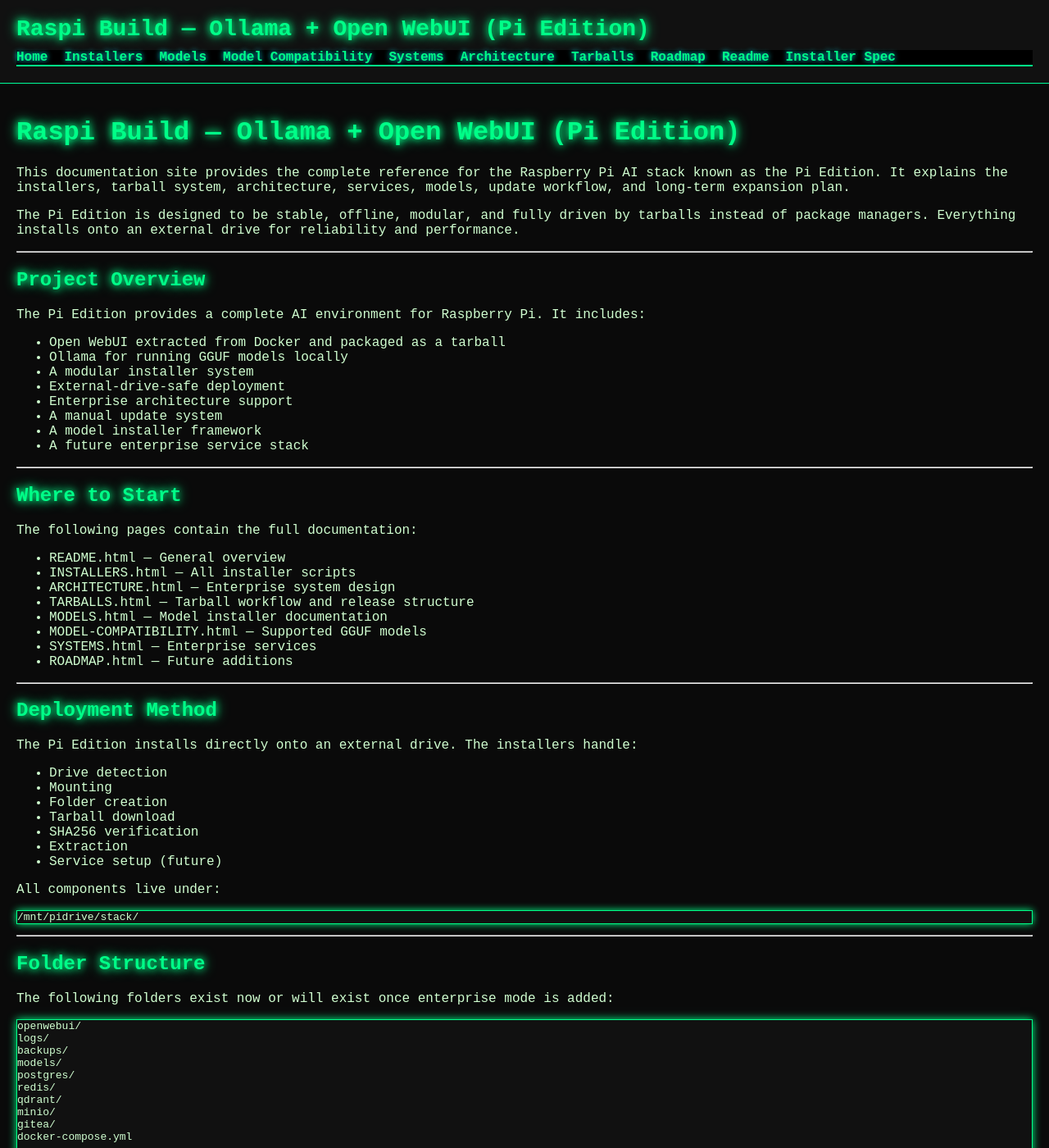
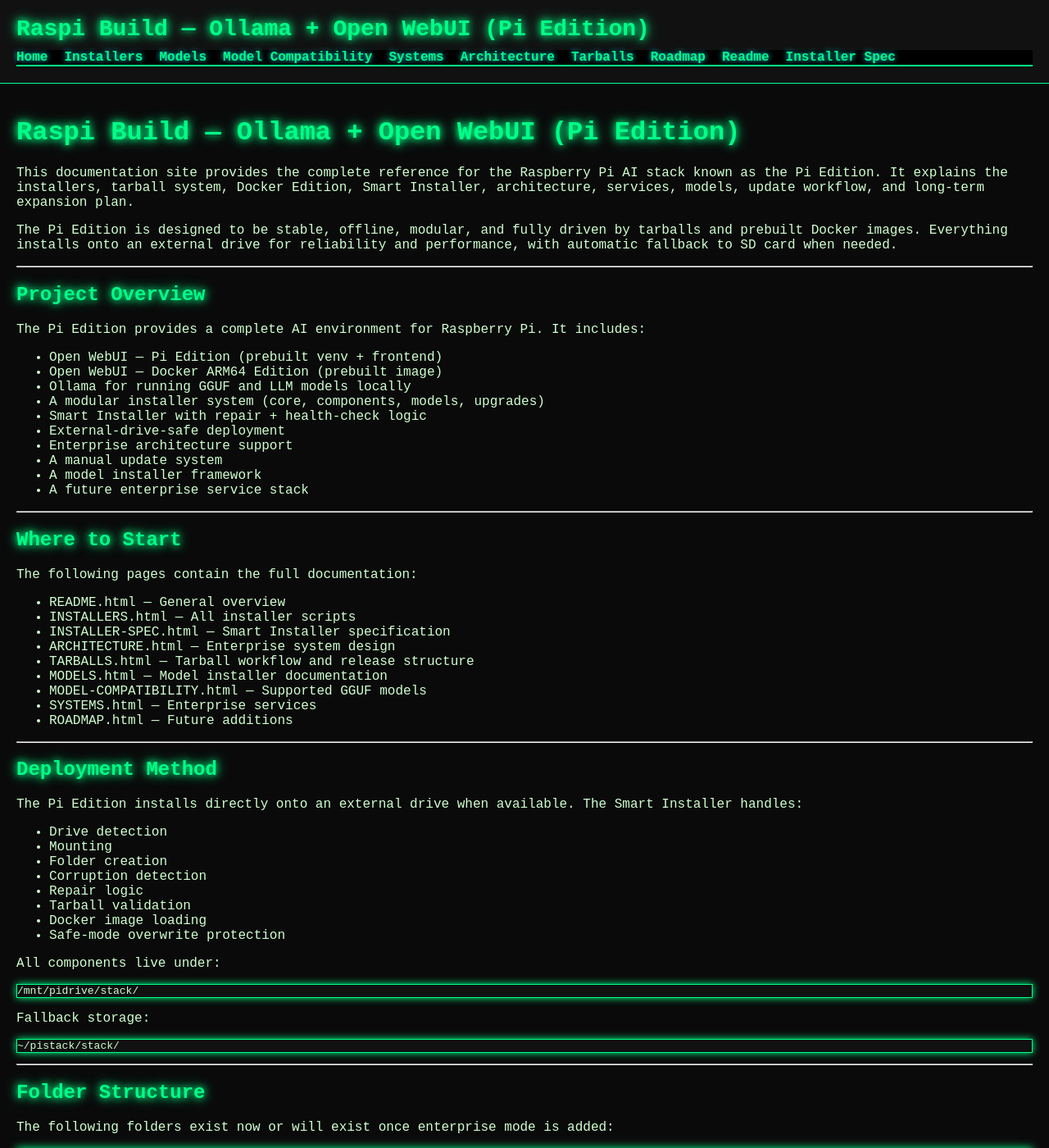
Before and after one commit to p17550035-commits/raspi-build-ollama-open-webui, a Jekyll site: the page docs/index.html, which Jekyll copies as it is, in a window 1280 px wide and 1400 px high. Shown: the whole window at 82% size. Built offline with Jekyll 4.4.1, drawn with Linux system fonts in a browser that asks for light colours; some of the changed text lies outside the part shown.

Commit message:
Enhance documentation for Pi Edition features
Updated documentation to include Docker Edition and Smart Installer details.

```diff
--- a/docs/index.html
+++ b/docs/index.html
@@ -30,9 +30,9 @@
   <main>
     <h1>Raspi Build — Ollama + Open WebUI (Pi Edition)</h1>
 
-    <p>This documentation site provides the complete reference for the Raspberry Pi AI stack known as the Pi Edition. It explains the installers, tarball system, architecture, services, models, update workflow, and long-term expansion plan.</p>
+    <p>This documentation site provides the complete reference for the Raspberry Pi AI stack known as the Pi Edition. It explains the installers, tarball system, Docker Edition, Smart Installer, architecture, services, models, update workflow, and long-term expansion plan.</p>
 
-    <p>The Pi Edition is designed to be stable, offline, modular, and fully driven by tarballs instead of package managers. Everything installs onto an external drive for reliability and performance.</p>
+    <p>The Pi Edition is designed to be stable, offline, modular, and fully driven by tarballs and prebuilt Docker images. Everything installs onto an external drive for reliability and performance, with automatic fallback to SD card when needed.</p>
 
     <hr>
 
@@ -41,9 +41,11 @@
     <p>The Pi Edition provides a complete AI environment for Raspberry Pi. It includes:</p>
 
     <ul>
-      <li>Open WebUI extracted from Docker and packaged as a tarball</li>
-      <li>Ollama for running GGUF models locally</li>
-      <li>A modular installer system</li>
+      <li>Open WebUI — Pi Edition (prebuilt venv + frontend)</li>
+      <li>Open WebUI — Docker ARM64 Edition (prebuilt image)</li>
+      <li>Ollama for running GGUF and LLM models locally</li>
+      <li>A modular installer system (core, components, models, upgrades)</li>
+      <li>Smart Installer with repair + health-check logic</li>
       <li>External-drive-safe deployment</li>
       <li>Enterprise architecture support</li>
       <li>A manual update system</li>
@@ -60,6 +62,7 @@
     <ul>
       <li>README.html — General overview</li>
       <li>INSTALLERS.html — All installer scripts</li>
+      <li>INSTALLER-SPEC.html — Smart Installer specification</li>
       <li>ARCHITECTURE.html — Enterprise system design</li>
       <li>TARBALLS.html — Tarball workflow and release structure</li>
       <li>MODELS.html — Model installer documentation</li>
@@ -72,21 +75,26 @@
 
     <h2>Deployment Method</h2>
 
-    <p>The Pi Edition installs directly onto an external drive. The installers handle:</p>
+    <p>The Pi Edition installs directly onto an external drive when available. The Smart Installer handles:</p>
 
     <ul>
       <li>Drive detection</li>
       <li>Mounting</li>
       <li>Folder creation</li>
-      <li>Tarball download</li>
-      <li>SHA256 verification</li>
-      <li>Extraction</li>
-      <li>Service setup (future)</li>
+      <li>Corruption detection</li>
+      <li>Repair logic</li>
+      <li>Tarball validation</li>
+      <li>Docker image loading</li>
+      <li>Safe-mode overwrite protection</li>
     </ul>
 
     <p>All components live under:</p>
 
     <pre>/mnt/pidrive/stack/</pre>
+
+    <p>Fallback storage:</p>
+
+    <pre>~/pistack/stack/</pre>
 
     <hr>
 
@@ -111,9 +119,16 @@
 
     <h2>Tarball System</h2>
 
-    <p>The Pi Edition uses tarballs instead of package managers to avoid dependency issues and ensure predictable installations. Tarballs contain prebuilt components that extract directly into the stack directory.</p>
+    <p>The Pi Edition uses tarballs and prebuilt Docker images to avoid dependency issues and ensure predictable installations. Tarballs contain prebuilt components that extract directly into the stack directory.</p>
 
-    <p>The current UI/backend tarball uses the following SHA256 checksum:</p>
+    <p>Current tarballs:</p>
+
+    <pre>
+openwebui-pi-edition.tar.gz
+openwebui-arm64.tar
+    </pre>
+
+    <p>SHA256 checksum (UI/backend tarball):</p>
 
     <pre>a5b0574c14bc6645c9a040fc955a1d27ab47181f6532cf802f1f880aa5fde197</pre>
 
@@ -121,7 +136,7 @@
 
     <h2>Update Philosophy</h2>
 
-    <p>Updates are manual and user-controlled. Nothing is forced or automatic. When new tarballs are released, users download them and run the appropriate installer. This prevents unexpected changes and keeps the system stable.</p>
+    <p>Updates are manual and user-controlled. Nothing is forced or automatic. When new tarballs or Docker images are released, users download them and run the appropriate installer. This prevents unexpected changes and keeps the system stable.</p>
 
     <hr>
 
```
